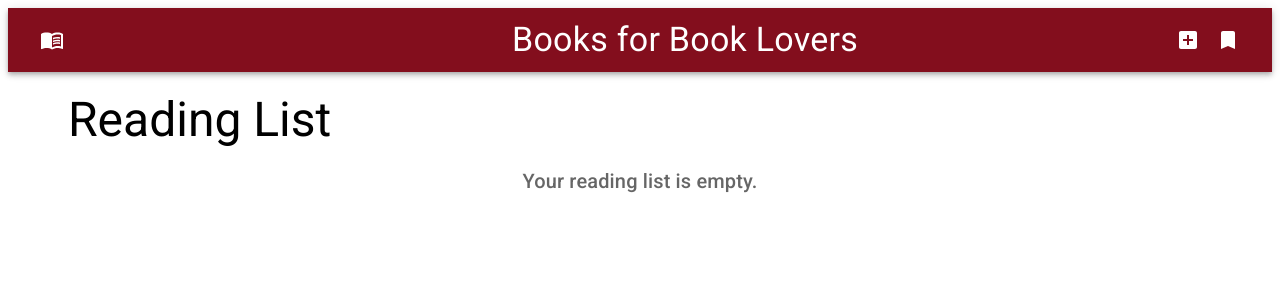
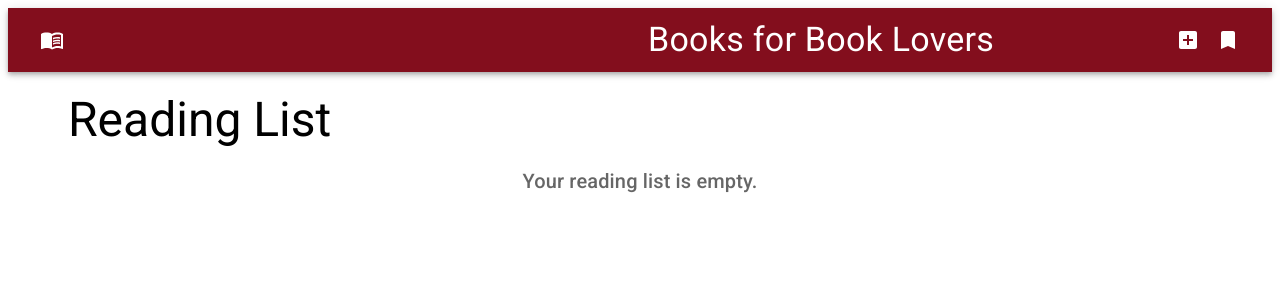
Before and after one commit to betulyurtman/Front_End-Bootcamp-Final-Project, a Next.js app in the folder book-app/: page /reading-list in a window 1280 px wide. Shown: the top 300 px of the page. Built offline with nearby package versions, Linux system fonts and the light colour scheme.

Commit message:
Update: Dashboard title position.

```diff
--- a/book-app/src/components/DashboardLayout.js
+++ b/book-app/src/components/DashboardLayout.js
@@ -36,7 +36,7 @@ const DashboardLayout = ({ children }) => {
           <Typography
               variant="h4"
               component="div"
-              sx={{ flexGrow: 1, marginLeft: 55 }}
+              sx={{ flexGrow: 1, marginLeft: 72 }}
           >
               Books for Book Lovers
           </Typography>
```
